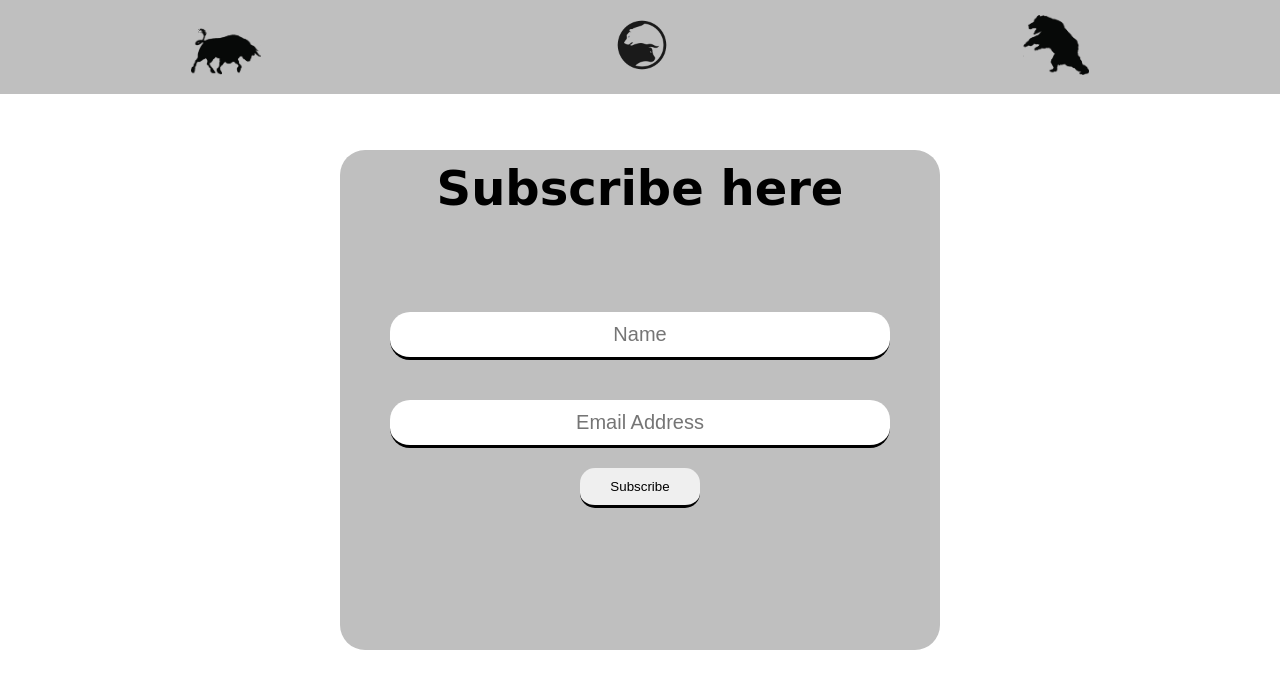
After one commit to rutvikpadhiyar000/sosio-internship, a Django app: page /subscribe in a window 1280 px wide. The commit adds this page. Shown: the top 689 px of the page. Run offline with Django 3.2, Linux system fonts and the light colour scheme.

Commit message:
Added "mail Subscribe" functionality.
Created template for subscription.
May give error if mail provider blocks connection.
Need to add "Unsubscribe" functinality.

```diff
--- a/nseWebscrap/NSEData/models.py
+++ b/nseWebscrap/NSEData/models.py
@@ -37,3 +37,8 @@ class NSEInfoGrouped(models.Model):
 
     NSEInfo_start = models.IntegerField()
     NSEInfo_end = models.IntegerField()
+
+# Saves all subscribers
+class mailList(models.Model):
+    name = models.CharField(max_length=100)
+    email = models.CharField(max_length=100, primary_key=True)
--- a/nseWebscrap/NSEData/static/css/style.css
+++ b/nseWebscrap/NSEData/static/css/style.css
@@ -49,3 +49,59 @@
   text-align: center;
   color: #333;
 }
+
+/* For email subscription form */
+
+.subscribe {
+  height: 500px;
+  width: 600px;
+  background-color: hsl(0, 0%, 75%);
+  position: absolute;
+  top: 50%;
+  left: 50%;
+  transform: translate(-50%, -50%);
+  border-radius: 25px;
+  text-align: center;
+}
+.subscribe h1{
+  padding: 10px 0;
+  font-family: cursive;
+  font-size: 3em;
+}
+.subscribe form {
+  position: absolute;
+  top: 50%;
+  left: 50%;
+  transform: translate(-50%, -50%);
+}
+.subscribe form input {
+  width: 500px;
+  border-style: solid;
+  border-top: 0;
+  border-right: 0;
+  border-left: 0;
+    height: 45px;
+  font-size: 20px;
+  border-width: 3px;
+  border-radius: 20px;
+  border-color: black;
+  text-align: center;
+  z-index: -1;
+  margin: 1em;
+}
+.subscribe form button {
+  width: 120px;
+  height: 40px;
+  border-color: black;
+  border-style: solid;
+  border-top: 0;
+  border-right: 0;
+  border-left: 0;
+  border-radius: 15px;
+  border-width: 3px;
+  transition: 0.5s;
+}
+.subscribe form button:hover {
+  color: white;
+  background-color: hsl(0, 0%, 50%);
+}
--- /dev/null
+++ b/nseWebscrap/NSEData/templates/base.html
@@ -0,0 +1,26 @@
+<!DOCTYPE html>
+<html lang="en">
+
+<head>
+    <meta charset="UTF-8">
+    <meta http-equiv="X-UA-Compatible" content="IE=edge">
+    <meta name="viewport" content="width=device-width, initial-scale=1.0">
+    {% load static %}
+    <link rel="stylesheet" href="{% static 'css/style.css' %}">
+    <title>{% block title %}{% endblock title %} | NSE</title>
+</head>
+
+<body>
+    <header class="navbar">
+        {% load static %}
+        <a href="/"><img src="{% static 'images/bull.png' %}" alt="Bull" class="logo"></a>
+        <a href="/"><img src="{% static 'images/logo.png' %}"" alt=" NSE" class="logo"></a>
+        <a href="/"><img src="{% static 'images/bear.png' %}"" alt=" Bear" class="logo"></a>
+    </header>
+
+    {% block body %} {% endblock body %}
+
+    <!-- <script type="text/javascript" src="../static/js/script.js"></script> -->
+</body>
+
+</html>
--- /dev/null
+++ b/nseWebscrap/NSEData/templates/subscribe.html
@@ -0,0 +1,15 @@
+{% extends 'base.html' %}
+<!-- Title Block -->
+{% block title %} Subscribe {% endblock title %}
+<!-- Body Block  -->
+{% block body %}
+<div class="subscribe">
+    <h1>Subscribe here</h1>
+    <form action="subscribe_to_mail_list" method="POST">
+        {% csrf_token %}
+        <input type="text" name="name" id="name" placeholder="Name" /><br />
+        <input type="email" name="email" id="email" placeholder="Email Address" required /><br />
+        <button type="submit">Subscribe</button>
+    </form>
+</div>
+{% endblock body %}
--- a/nseWebscrap/NSEData/urls.py
+++ b/nseWebscrap/NSEData/urls.py
@@ -3,4 +3,6 @@ from . import views
 
 urlpatterns = [
     path('', views.home),
+    path('subscribe', views.subscribe),
+    path('subscribe_to_mail_list', views.subscribe_to_mail_list)
 ]
--- a/nseWebscrap/NSEData/views.py
+++ b/nseWebscrap/NSEData/views.py
@@ -1,16 +1,20 @@
-from django.shortcuts import render
+from django.shortcuts import redirect, render
 import requests
-from .models import mainData, NSEInfo, NSEInfoGrouped
+from .models import mainData, NSEInfo, NSEInfoGrouped, mailList
 from django.utils import timezone
 import time
 import threading
 from json.decoder import JSONDecodeError
+from django.conf import  settings
+from django.core.mail import send_mail
 
 # Create your views here.
 
 # This keeps track of visitors.
 total_home_page_load = 0
 
+# True if there are no subscribers
+no_subscriber = True
 
 def get_rows_from_rowGroup(row_group_data):
     row_list = []
@@ -21,10 +25,11 @@ def get_rows_from_rowGroup(row_group_data):
 
 def home(request):
     global total_home_page_load
-
-    if not total_home_page_load:
+    # runs refresh database on saparate thred every 3 mins.
+    if total_home_page_load == 0:
         th = threading.Thread(target=refresh_database)
         th.start()
+
         # if database is empty it may give error so we wait till refresh_database
         # finishes executing (only happens for first request)
         time.sleep(15)
@@ -33,15 +38,49 @@ def home(request):
 
     # uses database objects so may give error for empty database.
     context = {}
-    row_group_data = NSEInfoGrouped.objects.order_by('id')[0]
+    row_group_data = NSEInfoGrouped.objects.last()
     all_data = get_rows_from_rowGroup(row_group_data)
     context['data'] = all_data
     return render(request, 'index.html', context)
+
+
+def subscribe(request):
+    return render(request, 'subscribe.html')
+
+def subscribe_to_mail_list(request):
+    global subscriber_count
+
+    name = request.POST['name']
+    email = request.POST["email"]
+    mailList.objects.create(
+        name=name,
+        email=email
+    )
+
+    if no_subscriber:
+        thr = threading.Thread(target=send_mail_to_all)
+        thr.start()
+
+    welcome_mail(email=email, name=name)
+
+    # Sends to home page when process is complete
+    return redirect('/')
+
+def welcome_mail(email=None, name=None):
+    if name==None:
+        name = 'User'
+    subject = "Wellcome to nsewebscrap"
+    message = f"Hello {name}, \n\n Your subscription was successfull"
+    email_from = settings.EMAIL_HOST_USER
+    recipient_list = mailList.objects.all().values_list('email', flat=True)
+    send_mail(subject, message, email_from, recipient_list )
+
 
 """These runs on saparate thred and refresh
     database every 3 minuts."""
 
 def refresh_database():
+
     while True:
         try:
             # it gives error when api is updating
@@ -61,10 +100,11 @@ def get_market_data(type_of_data = "NIFTY"):
     commit_data(data)
 
 def commit_data(all_data):
-    print("REFRESHED")
 
     # Saves all rows added in NSEInfo table
     full_row_added = []
+    # True if LPC (pChange) is grater than 10% for any row.
+    sent_mail = False
 
     # Iterate through all_data to get database rows
     for data in all_data:
@@ -85,3 +125,38 @@ def commit_data(all_data):
         NSEInfo_start = min(full_row_added),
         NSEInfo_end = max(full_row_added)
     )
+
+"""This is mail sending function runs every 60 minuts
+and sends mail to every on if any row has more than
+10% change in LTP"""
+
+def send_mail_to_all():
+
+    while True:
+        if changed_more_than_ten_percent():
+            subject = "More than 10% change in last hour."
+            message = "you are getting this mail because you are subscribed."
+            email_from = settings.EMAIL_HOST_USER
+            recipient_list = mailList.objects.all().values_list('email', flat=True)
+            send_mail( subject, message, email_from, recipient_list )
+        time.sleep(3600)
+
+def changed_more_than_ten_percent():
+    latest_data = NSEInfoGrouped.objects.last()
+    try:
+        data_before_1_hour = NSEInfoGrouped.objects.get(id=latest_data.id - 20)
+    except:
+        return False
+    else:
+        # convert data into list
+        latest_data = get_rows_from_rowGroup(latest_data)
+        data_before_1_hour = get_rows_from_rowGroup(data_before_1_hour)
+
+        # check all prices for grater than 10% diffrence
+        for i in range(min(latest_data, data_before_1_hour)):
+            ten_percent_ce = (latest_data[i].ce).lastPrice // 10
+            ten_percent_pe = (latest_data[i].pe).lastPrice // 10
+            if (abs((latest_data[i].ce).lastPrice - (data_before_1_hour[i].ce).lastPrice)
+                or abs((latest_data[i].pe).lastPrice - (data_before_1_hour[i].pe).lastPrice)):
+                return True
+        return False
--- a/nseWebscrap/docker-compose.yml
+++ b/nseWebscrap/docker-compose.yml
@@ -1,8 +1,10 @@
 version: "3.9"
 
 services:
-   web:
+  web:
     build: .
+    command: python manage.py makemigrations
+    command: python manage.py migrate
     command: python manage.py runserver 0.0.0.0:8000
     volumes:
       - .:/code
```
Also changed, not shown: nseWebscrap/NSEData/templates/index.html (+8 -24 lines), nseWebscrap/nseWebscrap/settings.py (+8 -0 lines), nseWebscrap/NSEData/migrations/0004_maillist.py (added).
